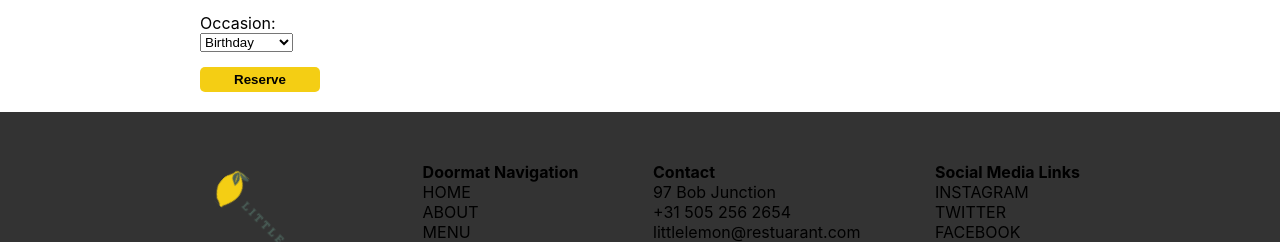
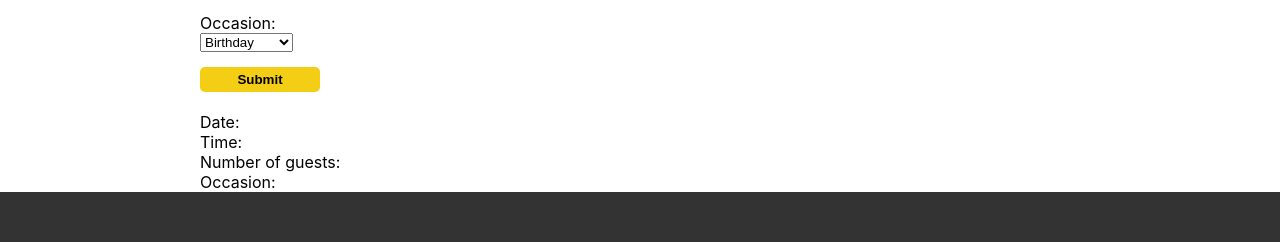
Before and after one commit to markjpT/little-lemon-web-app, a React (Create React App) app: page /bookings in a window 1280 px wide. Shown: the part 631-873 px from the top of the page. Built offline with nearby package versions, Linux system fonts and the light colour scheme.

Commit message:
Add state to the bookings form to track values

```diff
--- a/src/components/Footer.jsx
+++ b/src/components/Footer.jsx
@@ -12,7 +12,7 @@ const Footer = (props)=> {
                             <li><Link to='/'>Home</Link></li>
                             <li><Link to='/about'>About</Link></li>
                             <li><Link to='/menu'>Menu</Link></li>
-                            <li><Link to='/reservations'>Reservations</Link></li>
+                            <li><Link to='/bookings'>Reservations</Link></li>
                             <li><Link to='/order-online'>Order Online</Link></li>
                             <li><Link to='/login'>Login</Link></li>
                         </ul>
--- a/src/components/bookings-page/BookingForm.jsx
+++ b/src/components/bookings-page/BookingForm.jsx
@@ -1,36 +1,55 @@
-import React from 'react'
+import React, { useState } from 'react'
+import { availableTimes } from './availableTimes';
 
 function BookingForm() {
+    const [date, setDate] = useState('');
+    const [time, setTime] = useState('');
+    const [guests, setGuests] = useState('');
+    const [occasion, setOccasion] = useState('');
+
+    function handleEvent(e) {
+        e.preventDefault()
+        alert('Booked')
+    }
+
   return (
+        <>
         <form className='reserve-form'>
             <div className="form-input">
                 <label htmlFor="res-date">Choose date:</label>
-                <input type="date" id="res-date" />
+                <input type="date" id="res-date" value={date} onChange={(e) => setDate(e.target.value)} />
             </div>
             <div className="form-input">
                 <label htmlFor="res-time">Choose time:</label>
-                <select id="res-time ">
-                    <option>17:00</option>
-                    <option>18:00</option>
-                    <option>19:00</option>
-                    <option>20:00</option>
-                    <option>21:00</option>
-                    <option>22:00</option>
+                <select id="res-time" value={time} onChange={(e) => setTime(e.target.value)}>
+                    {availableTimes.map(item =>{
+                        return (
+                            <option>{item.time}</option>
+                        )
+                    })}
                 </select>
             </div>
             <div className="form-input">
                 <label htmlFor="guests">Number of guests:</label>
-                <input type="number" placeholder="1" min="1" max="10" id="guests" />
+                <input type="number" placeholder="1" min="1" max="10" id="guests" value={guests} onChange={(e) => setGuests(e.target.value)} />
             </div>
             <div className="form-input">
                 <label htmlFor="occasion">Occasion:</label>
-                <select id="occasion">
+                <select id="occasion" value={occasion} onChange={(e) => setOccasion(e.target.value)}>
                     <option>Birthday</option>
                     <option>Anniversary</option>
                 </select>
             </div>
-            <input type="submit" className='button booking-form-button' value="Reserve" />
+            <input type="submit" className='button booking-form-button' onClick={handleEvent} />
         </form>
+        <div className="booking-info">
+            <p>Date: {date}</p>
+            <p>Time: {time}</p>
+            <p>Number of guests: {guests}</p>
+            <p>Occasion: {occasion}</p>
+
+        </div>
+        </>
   )
 }
 
--- a/src/components/bookings-page/BookingPage.jsx
+++ b/src/components/bookings-page/BookingPage.jsx
@@ -1,4 +1,4 @@
-import React from 'react'
+import React, { useState } from 'react'
 import './Styles.css'
 import BookingForm from './BookingForm'
 
--- /dev/null
+++ b/src/components/bookings-page/availableTimes.jsx
@@ -0,0 +1,26 @@
+export const availableTimes = [
+    {
+        id: 1,
+        time: '17:00'
+    },
+    {
+        id: 2,
+        time: '18:00'
+    },
+    {
+        id: 3,
+        time: '19:00'
+    },
+    {
+        id: 4,
+        time: '20:00'
+    },
+    {
+        id: 5,
+        time: '21:00'
+    },
+    {
+        id: 6,
+        time: '22:00'
+    }
+]
```
